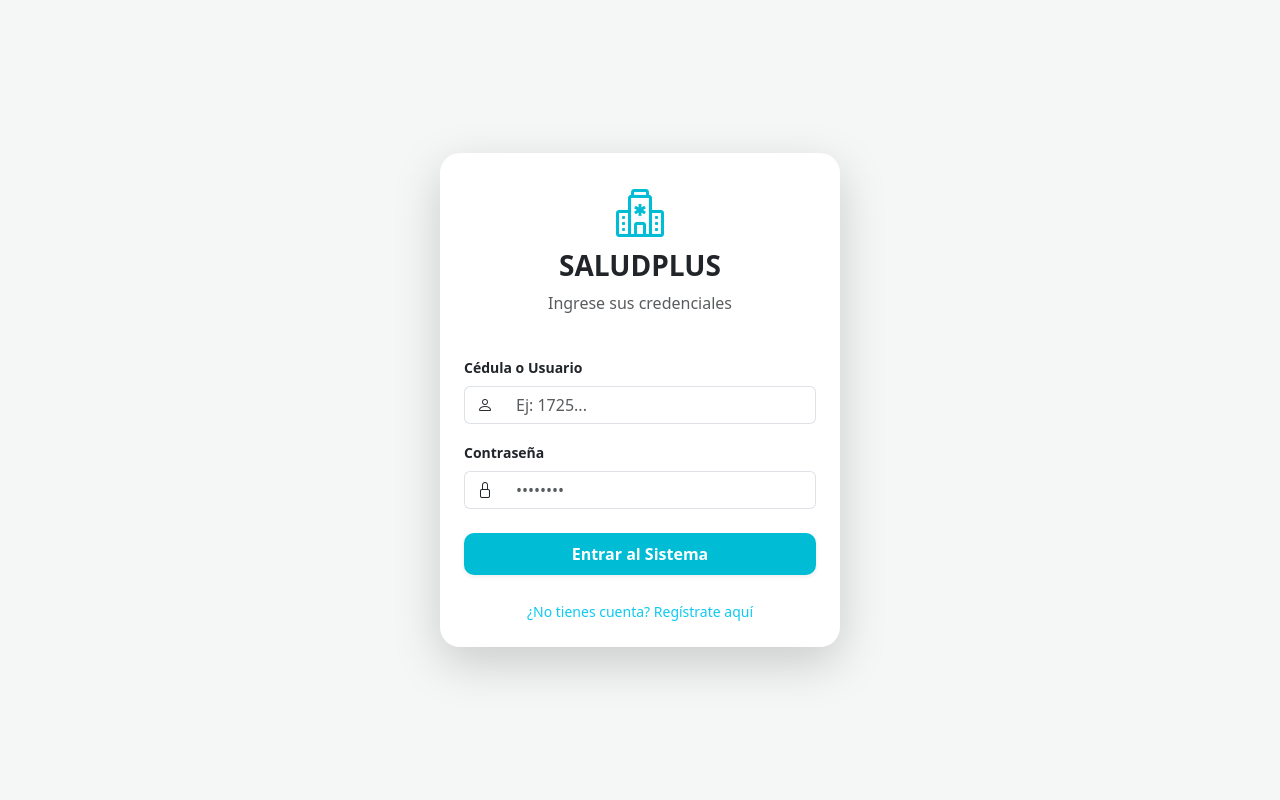
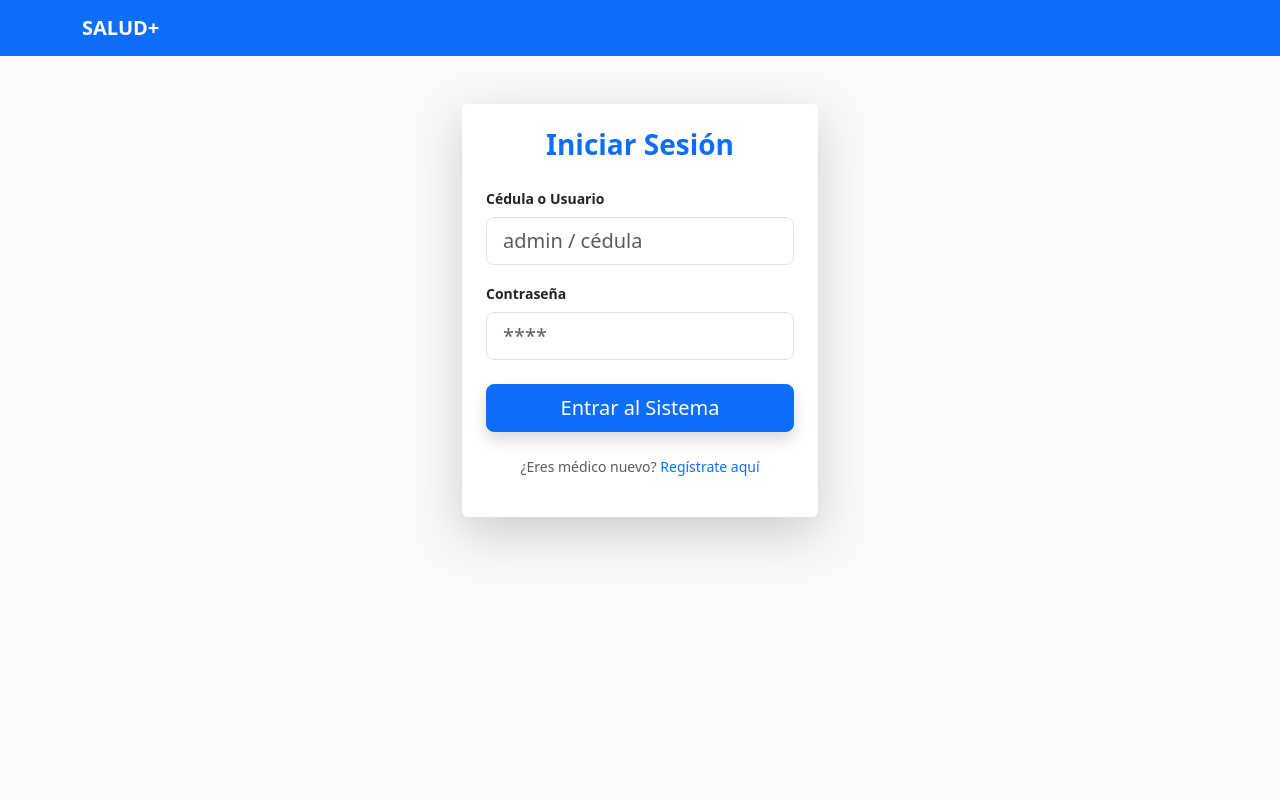
Before and after one commit to johnd1107/SistemaControlCitasSalud, a Flask app: page /login in a window 1280 px wide. Run offline with Flask 3, Linux system fonts and the light colour scheme.

Commit message:
semana16 proyecto saludplus

```diff
--- a/app.py
+++ b/app.py
@@ -5,33 +5,42 @@ from reportlab.lib.pagesizes import A4
 from io import BytesIO
 
 app = Flask(__name__)
-app.secret_key = 'saludplus_final_fix_2026'
+app.secret_key = 'saludplus_final_2026_master'
 
-# Inicializar Base de Datos (Crea tablas si no existen)
+# Inicializa las tablas al comenzar
 inicializar_db()
 
 
+# --- ACCESO PRINCIPAL ---
 @app.route('/')
 def index():
-    if 'user_id' not in session: return redirect(url_for('login'))
+    if 'user_id' not in session:
+        return redirect(url_for('login'))
     return render_template('dashboard.html')
 
 
+# --- SISTEMA DE LOGIN Y REGISTRO ---
 @app.route('/login', methods=['GET', 'POST'])
 def login():
     if request.method == 'POST':
-        ced, pw = request.form['cedula'], request.form['password']
+        ced = request.form['cedula']
+        pw = request.form['password']
+
+        # Login para Administrador
         if ced == 'admin' and pw == '1234':
             session.update({'user_id': 0, 'nombre': 'Administrador', 'rol': 'admin'})
             return redirect(url_for('index'))
 
+        # Login para Médicos
         db = obtener_conexion()
         u = db.execute("SELECT * FROM usuarios WHERE cedula=? AND password=?", (ced, pw)).fetchone()
         db.close()
+
         if u:
             session.update({'user_id': u['id_usuario'], 'nombre': u['nombre'], 'rol': u['rol']})
             return redirect(url_for('index'))
-        flash("Credenciales incorrectas", "danger")
+
+        flash("Datos incorrectos. Intente de nuevo.", "danger")
     return render_template('login.html')
 
 
@@ -43,22 +52,27 @@ def registro():
             db.execute("INSERT INTO usuarios (cedula, nombre, password, rol) VALUES (?,?,?,'medico')",
                        (request.form['cedula'], request.form['nombre'], request.form['password']))
             db.commit()
+            flash("Cuenta de médico creada con éxito", "success")
             return redirect(url_for('login'))
         except:
-            flash("Cédula ya registrada", "danger")
+            flash("La cédula ya está registrada", "danger")
         finally:
             db.close()
     return render_template('registro.html')
 
 
+# --- CRUD DE PACIENTES ---
 @app.route('/pacientes', methods=['GET', 'POST'])
 def pacientes():
     if 'user_id' not in session: return redirect(url_for('login'))
+
     db = obtener_conexion()
     if request.method == 'POST':
         db.execute("INSERT INTO pacientes (cedula_p, nombre_p, telefono) VALUES (?,?,?)",
                    (request.form['ced'], request.form['nom'], request.form['tel']))
         db.commit()
+        flash("Paciente registrado", "success")
+
     lista = db.execute("SELECT * FROM pacientes").fetchall()
     db.close()
     return render_template('pacientes.html', pacientes=lista)
@@ -71,6 +85,7 @@ def editar_paciente(id):
                (request.form['ced'], request.form['nom'], request.form['tel'], id))
     db.commit()
     db.close()
+    flash("Datos actualizados correctamente", "info")
     return redirect(url_for('pacientes'))
 
 
@@ -81,51 +96,84 @@ def eliminar_paciente(id):
         db.execute("DELETE FROM pacientes WHERE id_paciente=?", (id,))
         db.commit()
         db.close()
+        flash("Paciente eliminado", "warning")
+    else:
+        flash("Acceso denegado: Solo administradores", "danger")
     return redirect(url_for('pacientes'))
 
 
+# --- HISTORIAL CLÍNICO (RELACIÓN MÉDICO-PACIENTE) ---
 @app.route('/historial/<int:id_p>', methods=['GET', 'POST'])
 def historial(id_p):
     if 'user_id' not in session: return redirect(url_for('login'))
     db = obtener_conexion()
+
     if request.method == 'POST':
         db.execute("INSERT INTO historial (id_paciente, id_medico, diagnostico, receta) VALUES (?,?,?,?)",
                    (id_p, session['user_id'], request.form['diag'], request.form['rece']))
         db.commit()
+        flash("Consulta guardada", "success")
 
-    p = db.execute("SELECT * FROM pacientes WHERE id_paciente=?", (id_p,)).fetchone()
-    h = db.execute("""SELECT h.*, u.nombre as med FROM historial h
-                      JOIN usuarios u ON h.id_medico=u.id_usuario
-                      WHERE h.id_paciente=? ORDER BY fecha DESC""", (id_p,)).fetchall()
+    paciente = db.execute("SELECT * FROM pacientes WHERE id_paciente=?", (id_p,)).fetchone()
+    entradas = db.execute("""
+        SELECT h.*, u.nombre as med FROM historial h
+        JOIN usuarios u ON h.id_medico = u.id_usuario
+        WHERE h.id_paciente=? ORDER BY fecha DESC""", (id_p,)).fetchall()
     db.close()
-    return render_template('historial.html', paciente=p, entradas=h)
+    return render_template('historial.html', paciente=paciente, entradas=entradas)
 
 
-# --- RUTAS DE ADMINISTRADOR (SOLUCIONAN EL BUILDERROR) ---
+# --- PANEL ADMINISTRATIVO (MÉDICOS) ---
 @app.route('/medicos')
-def lista_medicos():  # Nombre exacto que pide tu dashboard
+def lista_medicos():
     if session.get('rol') != 'admin': return redirect(url_for('index'))
     db = obtener_conexion()
-    lista = db.execute("SELECT * FROM usuarios WHERE rol='medico'").fetchall()
+    meds = db.execute("SELECT * FROM usuarios WHERE rol='medico'").fetchall()
     db.close()
-    return render_template('medicos.html', medicos=lista)
+    return render_template('medicos.html', medicos=meds)
 
 
-@app.route('/imprimir/<tipo>')  # Nombre exacto que pide tu pacientes.html
-def imprimir(tipo):
+@app.route('/eliminar_medico/<int:id>')
+def eliminar_medico(id):
+    if session.get('rol') == 'admin':
+        db = obtener_conexion()
+        db.execute("DELETE FROM usuarios WHERE id_usuario=?", (id,))
+        db.commit()
+        db.close()
+    return redirect(url_for('lista_medicos'))
+
+
+# --- GENERACIÓN DE REPORTES PDF ---
+@app.route('/reporte/<tipo>')
+def reporte_lista(tipo):
+    if session.get('rol') != 'admin': return redirect(url_for('index'))
+
     db = obtener_conexion()
     buffer = BytesIO()
     pdf = canvas.Canvas(buffer, pagesize=A4)
-    pdf.drawString(100, 800, f"REPORTE DE {tipo.upper()}")
+    pdf.setTitle(f"Reporte SaludPlus - {tipo}")
+
+    pdf.setFont("Helvetica-Bold", 16)
+    pdf.drawString(100, 800, f"CENTRO MÉDICO SALUDPLUS - REPORTE DE {tipo.upper()}")
+    pdf.line(100, 790, 500, 790)
+
     y = 750
-    items = db.execute("SELECT * FROM pacientes").fetchall() if tipo == 'pacientes' else db.execute(
-        "SELECT * FROM usuarios").fetchall()
-    for i in items:
-        pdf.drawString(100, y, f"- {i[1]} | {i[2]}")
-        y -= 20
-    pdf.showPage();
-    pdf.save();
-    db.close();
+    pdf.setFont("Helvetica", 11)
+
+    if tipo == 'pacientes':
+        items = db.execute("SELECT * FROM pacientes").fetchall()
+        for i in items:
+            pdf.drawString(100, y, f"CI: {i['cedula_p']} | Nombre: {i['nombre_p']} | Tel: {i['telefono']}")
+            y -= 25
+    else:
+        items = db.execute("SELECT * FROM usuarios WHERE rol='medico'").fetchall()
+        for i in items:
+            pdf.drawString(100, y, f"CI: {i['cedula']} | Médico: {i['nombre']}")
+            y -= 25
+
+    pdf.showPage()
+    pdf.save()
+    db.close()
     buffer.seek(0)
     return send_file(buffer, as_attachment=True, download_name=f"reporte_{tipo}.pdf")
 
--- a/templates/base.html
+++ b/templates/base.html
@@ -3,32 +3,38 @@
 <head>
     <meta charset="UTF-8">
     <meta name="viewport" content="width=device-width, initial-scale=1.0">
-    <title>SaludPlus</title>
+    <title>Salud+ | Sistema Médico</title>
     <link href="https://cdn.jsdelivr.net/npm/bootstrap@5.3.0/dist/css/bootstrap.min.css" rel="stylesheet">
-    <link rel="stylesheet" href="https://cdn.jsdelivr.net/npm/bootstrap-icons@1.11.1/font/bootstrap-icons.css">
     <style>
-        .navbar { background-color: #00bcd4 !important; }
-        .card { border-radius: 15px; border: none; }
-        .btn-primary { background-color: #00bcd4; border: none; }
+        body { background-color: #f8f9fa; }
+        .navbar { shadow-sm: 0 2px 4px rgba(0,0,0,.1); }
     </style>
 </head>
-<body class="bg-light">
-    <nav class="navbar navbar-dark shadow-sm mb-4">
+<body>
+    <nav class="navbar navbar-expand-lg navbar-dark bg-primary mb-4">
         <div class="container">
-            <a class="navbar-brand fw-bold" href="{{ url_for('index') }}">
-                <i class="bi bi-hospital"></i> SALUDPLUS
-            </a>
-            <div class="d-flex align-items-center">
-                <a href="{{ url_for('pacientes') }}" class="nav-link text-white me-3">
-                    <i class="bi bi-people"></i> Pacientes
-                </a>
-                <span class="text-white me-3 border-start ps-3">| {{ session['nombre'] }}</span>
-                <a href="{{ url_for('logout') }}" class="btn btn-outline-light btn-sm">Cerrar Sesión</a>
+            <a class="navbar-brand fw-bold" href="{{ url_for('index') }}">SALUD+</a>
+            {% if session.get('user_id') is not none %}
+            <div class="navbar-nav ms-auto">
+                <span class="nav-link text-light">Hola, {{ session.get('nombre') }}</span>
+                <a class="btn btn-outline-light btn-sm ms-3" href="{{ url_for('logout') }}">Cerrar Sesión</a>
             </div>
+            {% endif %}
         </div>
     </nav>
 
     <div class="container">
+        {% with messages = get_flashed_messages(with_categories=true) %}
+          {% if messages %}
+            {% for category, message in messages %}
+              <div class="alert alert-{{ category }} alert-dismissible fade show shadow-sm" role="alert">
+                {{ message }}
+                <button type="button" class="btn-close" data-bs-dismiss="alert" aria-label="Close"></button>
+              </div>
+            {% endfor %}
+          {% endif %}
+        {% endwith %}
+
         {% block content %}{% endblock %}
     </div>
 
--- a/templates/login.html
+++ b/templates/login.html
@@ -1,58 +1,26 @@
-<!DOCTYPE html>
-<html lang="es">
-<head>
-    <meta charset="UTF-8">
-    <meta name="viewport" content="width=device-width, initial-scale=1.0">
-    <title>Login - SaludPlus</title>
-    <link href="https://cdn.jsdelivr.net/npm/bootstrap@5.3.0/dist/css/bootstrap.min.css" rel="stylesheet">
-    <link rel="stylesheet" href="https://cdn.jsdelivr.net/npm/bootstrap-icons@1.11.1/font/bootstrap-icons.css">
-    <style>
-        body { background: #f4f7f6; height: 100vh; display: flex; align-items: center; }
-        .card-login { width: 100%; max-width: 400px; border-radius: 20px; border: none; }
-        .btn-cyan { background-color: #00bcd4; color: white; border-radius: 10px; }
-        .btn-cyan:hover { background-color: #00acc1; color: white; }
-        .icon-box { font-size: 3rem; color: #00bcd4; }
-    </style>
-</head>
-<body>
-    <div class="container d-flex justify-content-center">
-        <div class="card card-login shadow-lg p-4">
-            <div class="text-center mb-4">
-                <div class="icon-box"><i class="bi bi-hospital"></i></div>
-                <h3 class="fw-bold">SALUDPLUS</h3>
-                <p class="text-muted">Ingrese sus credenciales</p>
-            </div>
-
-            {% with messages = get_flashed_messages(with_categories=true) %}
-              {% if messages %}
-                {% for category, message in messages %}
-                  <div class="alert alert-{{ category }} py-2 small">{{ message }}</div>
-                {% endfor %}
-              {% endif %}
-            {% endwith %}
-
+{% extends 'base.html' %}
+{% block content %}
+<div class="row justify-content-center mt-5">
+    <div class="col-md-4">
+        <div class="card shadow-lg border-0">
+            <div class="card-body p-4">
+                <h3 class="text-center fw-bold text-primary mb-4">Iniciar Sesión</h3>
                 <form action="{{ url_for('login') }}" method="POST">
                     <div class="mb-3">
                         <label class="form-label small fw-bold">Cédula o Usuario</label>
-                    <div class="input-group">
-                        <span class="input-group-text bg-white border-end-0"><i class="bi bi-person"></i></span>
-                        <input type="text" name="cedula" class="form-control border-start-0" placeholder="Ej: 1725..." required>
-                    </div>
+                        <input type="text" name="cedula" class="form-control form-control-lg" placeholder="admin / cédula" required>
                     </div>
                     <div class="mb-4">
                         <label class="form-label small fw-bold">Contraseña</label>
-                    <div class="input-group">
-                        <span class="input-group-text bg-white border-end-0"><i class="bi bi-lock"></i></span>
-                        <input type="password" name="password" class="form-control border-start-0" placeholder="••••••••" required>
+                        <input type="password" name="password" class="form-control form-control-lg" placeholder="****" required>
                     </div>
-                </div>
-                <button type="submit" class="btn btn-cyan w-100 fw-bold py-2 shadow-sm">Entrar al Sistema</button>
+                    <button type="submit" class="btn btn-primary w-100 btn-lg shadow">Entrar al Sistema</button>
                 </form>
-
                 <div class="text-center mt-4">
-                <a href="{{ url_for('registro') }}" class="text-decoration-none small text-info">¿No tienes cuenta? Regístrate aquí</a>
+                    <p class="text-muted small">¿Eres médico nuevo? <a href="{{ url_for('registro') }}" class="text-decoration-none">Regístrate aquí</a></p>
                 </div>
             </div>
         </div>
-</body>
-</html>
+    </div>
+</div>
+{% endblock %}
```
Also changed, not shown: conexion/conexion.py (+78 -38 lines), templates/dashboard.html (+29 -19 lines), templates/medicos.html (+9 -16 lines), templates/pacientes/historial.html (+12 -20 lines), templates/registro.html (+39 -17 lines). Lines whose indentation alone changed are shown as unchanged.
